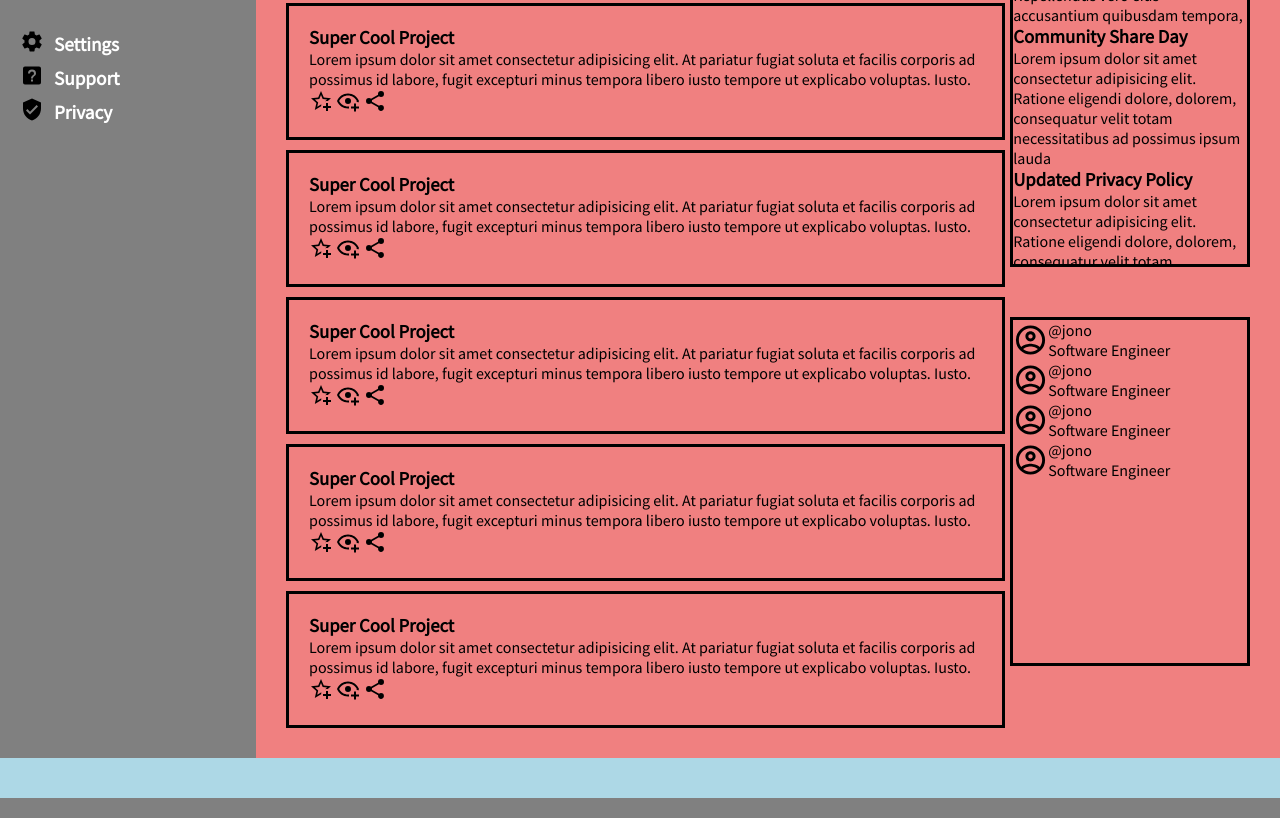
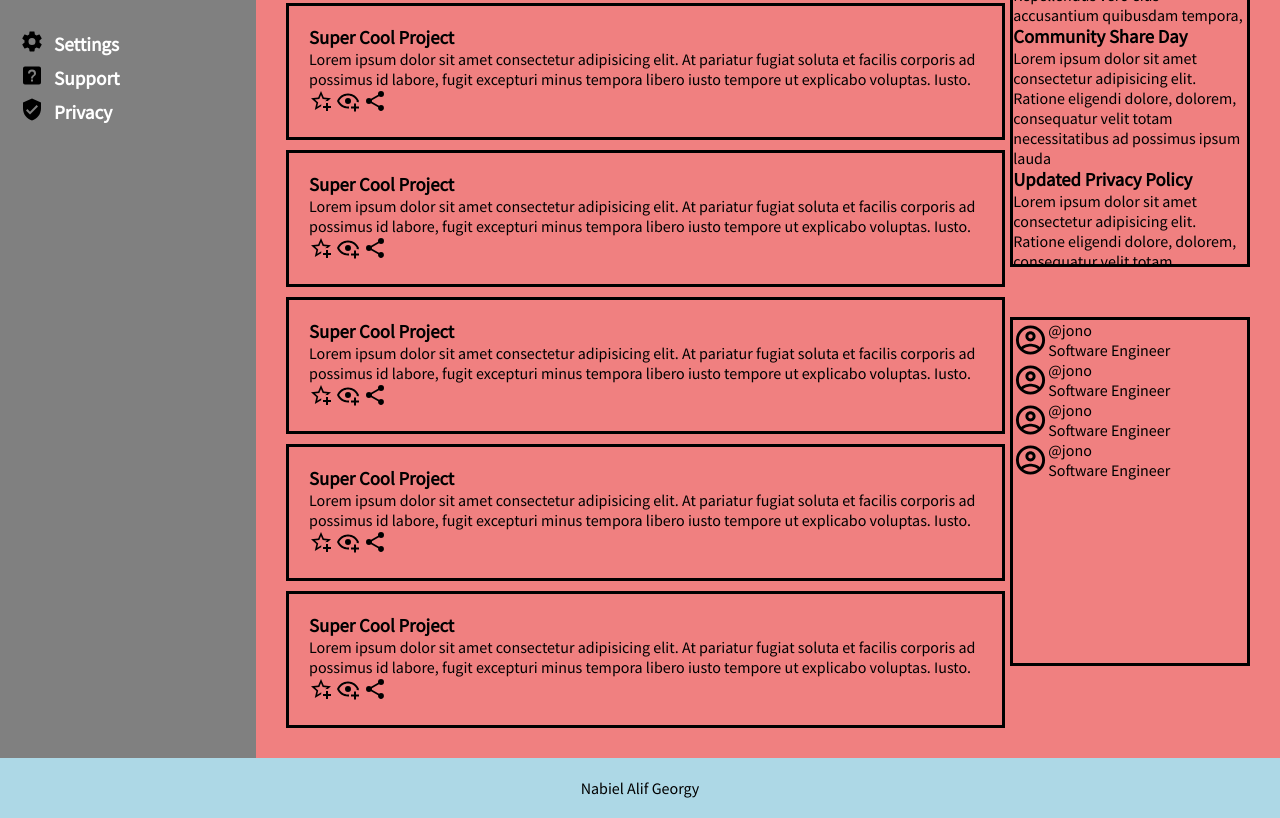
Before and after one commit to j00les/admin-dashboard, a plain HTML site: page index.html in a window 1280 px wide. Shown: the part 360-1178 px from the top of the page. Drawn offline with Linux system fonts and the light colour scheme.

Commit message:
Edit footer

```diff
--- a/index.html
+++ b/index.html
@@ -203,7 +203,9 @@
                 </div>
             </div>
         </section>
-        <footer></footer>
+        <footer>
+          <p>Nabiel Alif Georgy</p>
+        </footer>
     </main>
 </body>
 
--- a/style.css
+++ b/style.css
@@ -180,4 +180,6 @@ footer {
     background-color: lightblue;
     padding: 20px;
     grid-column: 1 / 4;
+    display: grid;
+    justify-items: center;
 }
```
